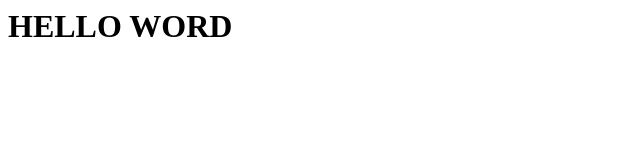
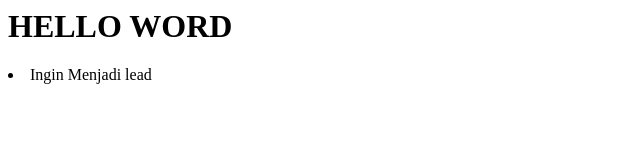
Before and after one commit to reifan509/resolusi-2026, a plain HTML site: page index.html in a window 1280 px wide. Shown: the whole page, without its empty margins (0-640 px from the left). Drawn offline with Linux system fonts and the light colour scheme.

Commit message:
Menmbah 1 list Resolusi

```diff
--- a/index.html
+++ b/index.html
@@ -1,5 +1,6 @@
 <html>
   <body>
     <h1>HELLO WORD</h1>
+    <li>Ingin Menjadi lead</li>
   </body>
 </html>
```
